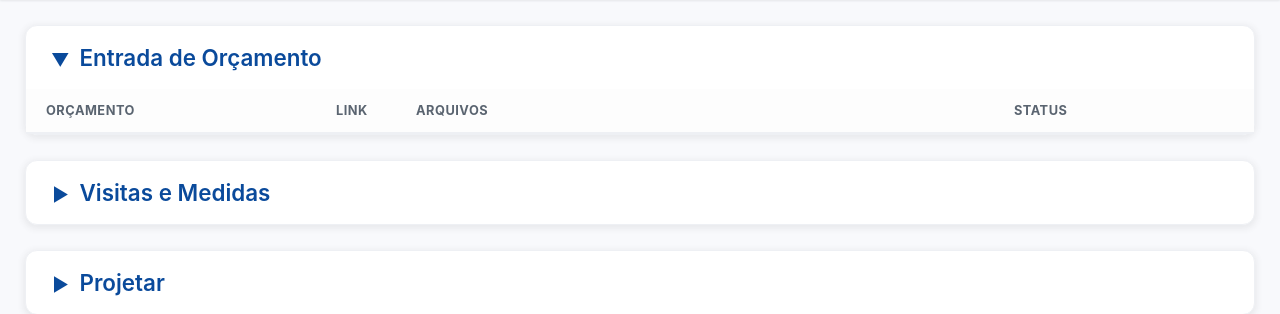
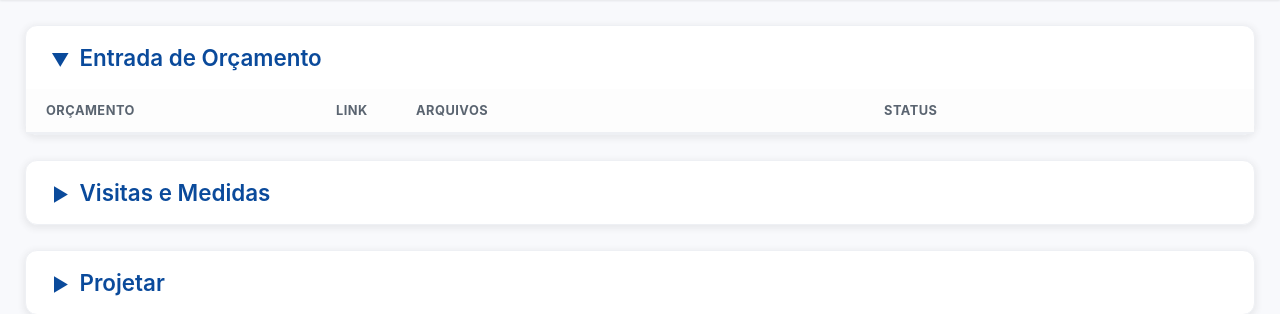
Before and after one commit to Salrefinado/Testev2, a Flask app: page / in a window 1280 px wide. Shown: the part 83-397 px from the top of the page. Run offline with Flask 3, Linux system fonts and the light colour scheme; a user stored in the database is signed in; data comes from the database, SQL or seed files in the repository; data that the repository does not hold is empty; some libraries are stand-ins or nearby versions.

Commit message:
Add files via upload

```diff
--- a/static/script.js
+++ b/static/script.js
@@ -276,7 +276,6 @@ document.addEventListener('DOMContentLoaded', () => {
             }
 
             if (text === 'Status') {
-                th.style.width = '220px';
             }
             if (text === 'Motivo') {
                 th.style.width = '250px';
--- a/static/style.css
+++ b/static/style.css
@@ -703,7 +703,7 @@ header {
 
 .status-selector {
     position: relative;
-    width: 300px;
+    width: 150px;
 }
 
 .status-display {
--- a/templates/index.html
+++ b/templates/index.html
@@ -4,7 +4,7 @@
     <meta charset="UTF-8">
     <meta name="viewport" content="width=device-width, initial-scale=1.0">
     <title>Sistema de Work Management</title>
-    <link rel="stylesheet" href="{{ url_for('static', filename='style.css') }}">
+    <link rel="stylesheet" href="{{ url_for('static', filename='style.css') }}?v=1.1">
     <script src="https://cdn.jsdelivr.net/npm/sortablejs@latest/Sortable.min.js"></script>
 </head>
 <body>
```
